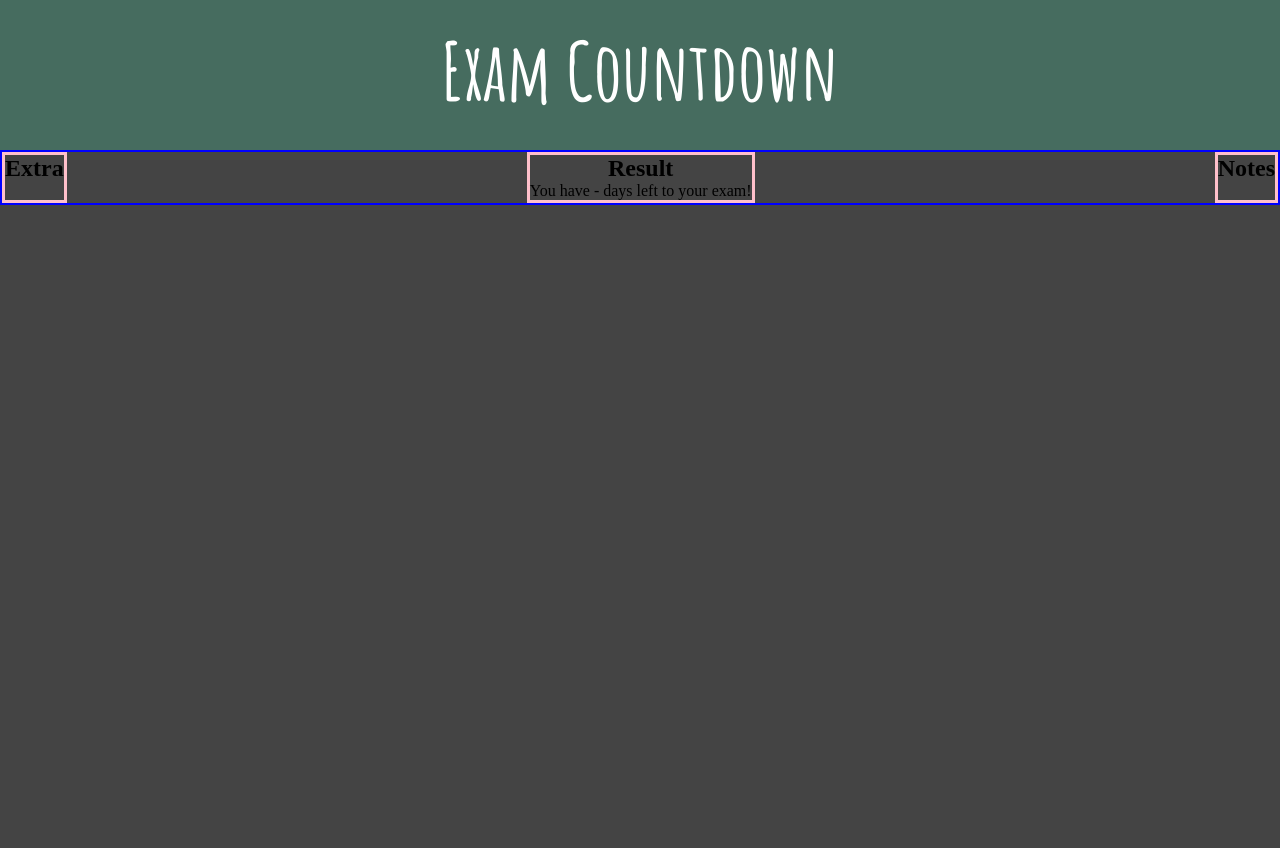
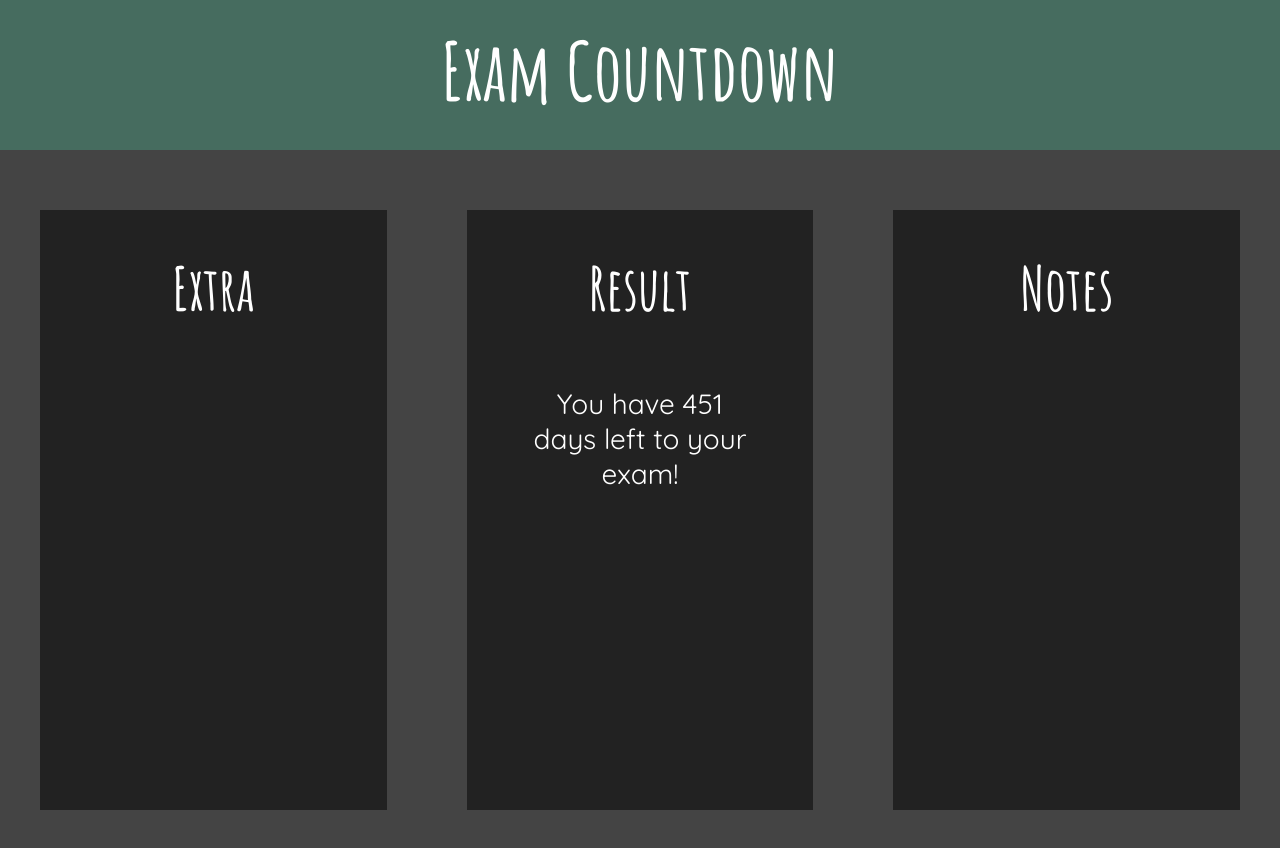
Before and after one commit to indiehjarta/Exam-Countdown, a plain HTML site: page index.html in a window 1280 px wide. Before the commit the page ends 800 px from the top, so only its background shows below. Drawn offline with Linux system fonts and the light colour scheme.

Commit message:
Added countdown function

```diff
--- a/app.js
+++ b/app.js
@@ -0,0 +1,17 @@
+const daysLeft_span = document.getElementById('days-left');
+
+function countdown() {
+    let days = 0;
+    let diff = 0;
+
+    let todaysDate = new Date();
+    let examDay = new Date('06/06/2021');
+
+    diff = examDay - todaysDate;
+
+    days = Math.round(diff/(1000 * 60 * 60 * 24));
+
+    daysLeft_span.innerText = days + 1;
+}
+
+countdown();
--- a/index.html
+++ b/index.html
@@ -4,6 +4,7 @@
     <meta charset="UTF-8">
     <meta name="viewport" content="width=device-width, initial-scale=1.0">
     <link href="https://fonts.googleapis.com/css2?family=Amatic+SC:wght@700&display=swap" rel="stylesheet">
+    <link href="https://fonts.googleapis.com/css2?family=Quicksand&display=swap" rel="stylesheet">
     <link rel="stylesheet" href="styles.css">
     <title>Exam Countdown</title>
 </head>
@@ -11,15 +12,17 @@
     <header>
         <h1>Exam Countdown</h1>
     </header>
-    <div class="container">
-        <div class="item" id="extra-result">
+    <div class="boards">
+        <div class="board" id="extra-result">
             <h2>Extra</h2>
         </div>
-        <div class="item" id="front-result">
+        <div class="board" id="front-result">
             <h2>Result</h2>
-            <p>You have - days left to your exam!</p>
+            <p>You have
+            <span id="days-left"></span>
+            days left to your exam!</p>
         </div>
-        <div class="item" id="notes">
+        <div class="board" id="notes">
             <h2>Notes</h2>
         </div>
     </div>
--- a/styles.css
+++ b/styles.css
@@ -21,35 +21,37 @@ header > h1 {
     text-align: center;
 }
 
-.container {
+.boards {
     display: flex;
-    justify-content: space-between;
-    border: 2px solid blue;
-}
-
-.item {
-    border: 3px solid pink;
-    text-align: center;
-}
-/*
-.boards {
-    text-align: center;
-    margin-top: 40px;
+    justify-content: center;
 }
 
 .board {
+    width: 600px;
+    height: 600px;
+    margin: 60px 40px;
+    padding: 40px;
     background-color: #222;
-    display: inline-block;
-    width: 500px;
-    height: 740px;
-    margin: 0 40px;
 }
 
 .board > h2 {
     font-family: 'Amatic SC', cursive;
-    font-size: 50px;
+    font-size: 60px;
     color: #FFF;
-    padding: 30px;
+    text-align: center;
+}
+
+.board > p {
+    font-family: 'Quicksand', sans-serif;
+    font-size: 22px;
+    color: #FFF;
+    margin-top: 60px;
+    padding: 0 20px;
+}
+
+#front-result > p {
+    text-align: center;
+    font-size: 28px;
 }
 
 /* #f5697c ---- eraser
```
